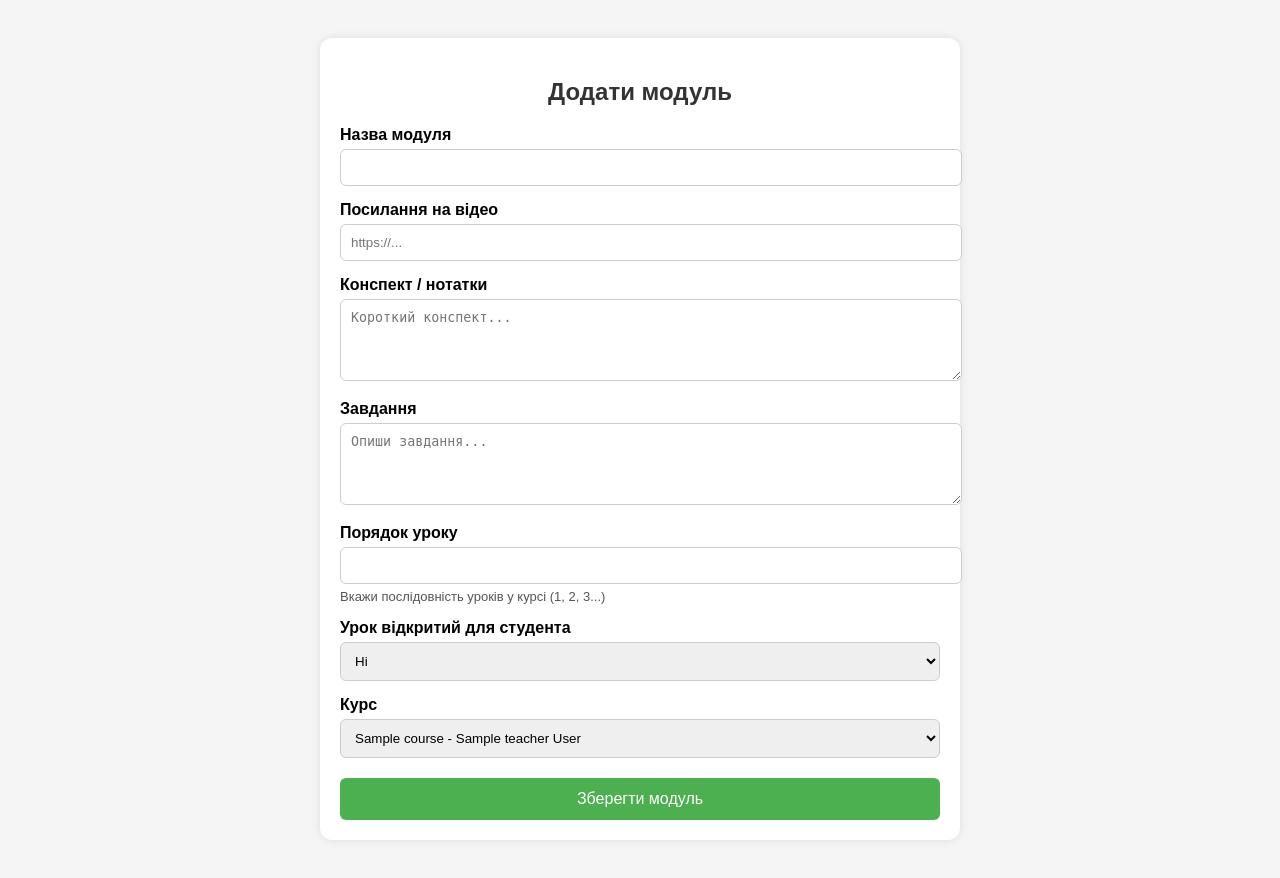
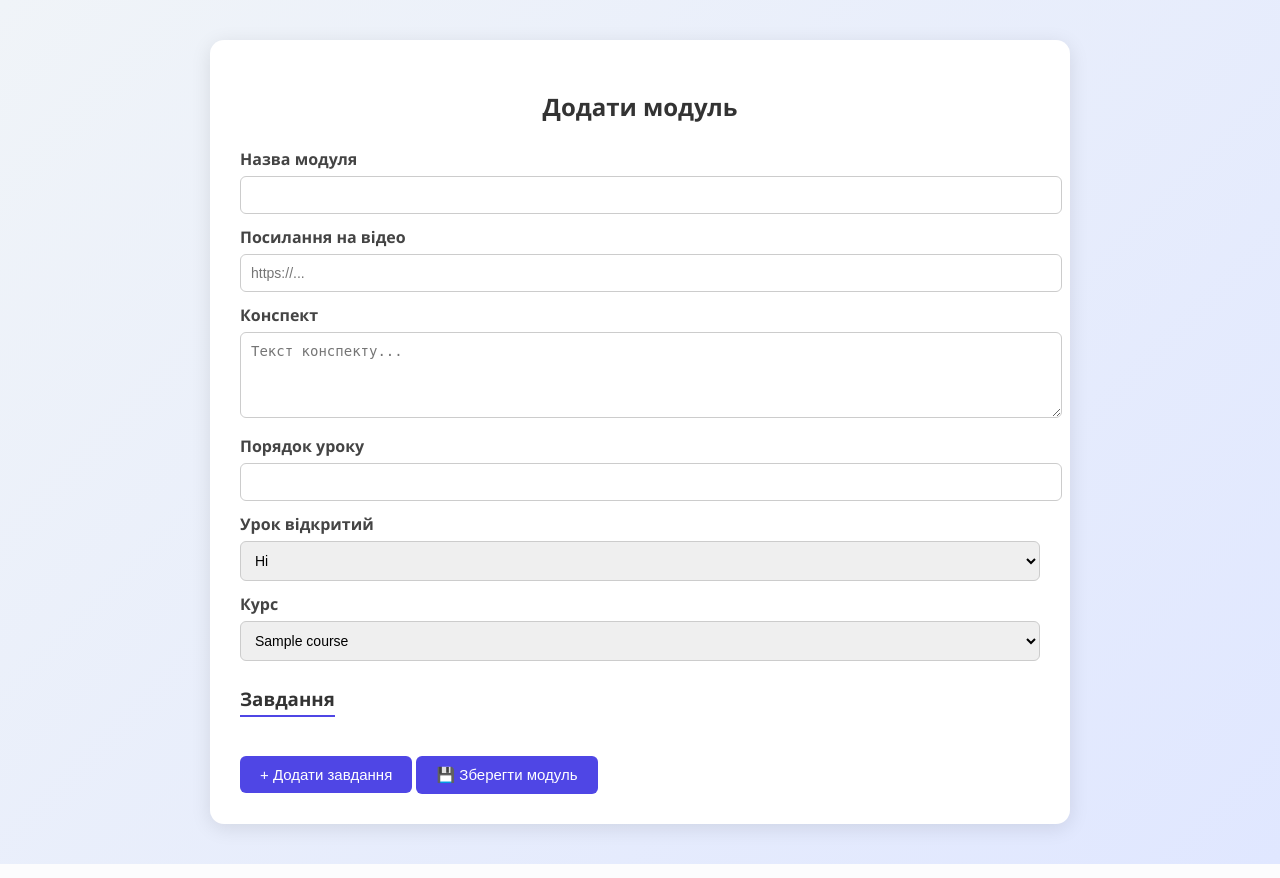
Before and after one commit to Dmytriy-OL/telegram-course-bot, a FastAPI app: template app/web/templates/courses_module_add.html in a window 1280 px wide. Run offline with FastAPI, Linux system fonts and the light colour scheme; the template is opened without the code that fills it: most values are stand-ins (such as "Sample title", 1, 10 or a date in 2020); parts of the project's set-up code (start-up, migrations or seed data) failed here and were passed over.

```diff
--- a/app/web/templates/courses_module_add.html
+++ b/app/web/templates/courses_module_add.html
@@ -2,61 +2,130 @@
 <html lang="uk">
 <head>
   <meta charset="UTF-8">
-    <title>Додати модуль</title>
+  <title>Додати модуль із завданнями</title>
   <style>
     body {
-            font-family: Arial, sans-serif;
-            background: #f5f5f5;
-            padding: 30px;
+      font-family: 'Segoe UI', Arial, sans-serif;
+      background: linear-gradient(135deg, #f0f4f8, #e0e7ff);
+      padding: 40px;
+      margin: 0;
     }
+
     .container {
-            max-width: 600px;
+      max-width: 800px;
       margin: auto;
       background: white;
-            padding: 20px;
-            border-radius: 12px;
-            box-shadow: 0 0 10px rgba(0,0,0,0.1);
+      padding: 30px;
+      border-radius: 14px;
+      box-shadow: 0 4px 20px rgba(0,0,0,0.1);
+      transition: 0.3s;
     }
+
+    .container:hover {
+      box-shadow: 0 6px 25px rgba(0,0,0,0.12);
+    }
+
     h2 {
       text-align: center;
       color: #333;
+      margin-bottom: 25px;
     }
+
     label {
       display: block;
-            margin-top: 15px;
-            font-weight: bold;
+      margin-top: 12px;
+      font-weight: 600;
+      color: #444;
     }
+
     input, textarea, select {
       width: 100%;
       padding: 10px;
-            margin-top: 5px;
+      margin-top: 6px;
       border: 1px solid #ccc;
       border-radius: 6px;
+      font-size: 14px;
+      transition: border-color 0.2s, box-shadow 0.2s;
     }
+
+    input:focus, textarea:focus, select:focus {
+      border-color: #4f46e5;
+      box-shadow: 0 0 0 2px rgba(79,70,229,0.2);
+      outline: none;
+    }
+
     button {
       margin-top: 20px;
-            width: 100%;
-            padding: 12px;
-            background: #4CAF50;
+      padding: 10px 20px;
+      background: #4f46e5;
       border: none;
       border-radius: 6px;
       color: white;
-            font-size: 16px;
+      font-size: 15px;
+      font-weight: 500;
       cursor: pointer;
+      transition: background 0.2s, transform 0.1s;
     }
+
     button:hover {
-            background: #45a049;
+      background: #4338ca;
+      transform: translateY(-1px);
     }
-        .small {
-            font-size: 13px;
-            color: #555;
-            margin-top: 5px;
+
+    .task {
+      border: 1px solid #ddd;
+      padding: 15px;
+      margin-top: 20px;
+      border-radius: 8px;
+      background: #fafafa;
+    }
+
+    .answers {
+      margin-left: 10px;
+      margin-top: 10px;
+    }
+
+    h3 {
+      margin-top: 25px;
+      color: #333;
+      border-bottom: 2px solid #4f46e5;
+      display: inline-block;
+      padding-bottom: 4px;
+    }
+
+    .alert {
+      margin-top: 20px;
+      padding: 12px 16px;
+      border-radius: 8px;
+      font-weight: 600;
+      text-align: center;
+    }
+
+    .alert.success {
+      background: #d1fae5;
+      color: #065f46;
+      border: 1px solid #a7f3d0;
+    }
+
+    .alert.error {
+      background: #fee2e2;
+      color: #991b1b;
+      border: 1px solid #fecaca;
     }
   </style>
 </head>
 <body>
 <div class="container">
   <h2>Додати модуль</h2>
+
+  {% if success %}
+    <div class="alert success">{{ success }}</div>
+  {% endif %}
+
+  {% if error %}
+    <div class="alert error">{{ error }}</div>
+  {% endif %}
+
   <form method="POST">
     <label for="title">Назва модуля</label>
     <input type="text" name="title" id="title" required>
@@ -64,17 +133,13 @@
     <label for="video_url">Посилання на відео</label>
     <input type="text" name="video_url" id="video_url" placeholder="https://...">
 
-        <label for="notes">Конспект / нотатки</label>
-        <textarea name="notes" id="notes" rows="4" placeholder="Короткий конспект..."></textarea>
-
-        <label for="assignment">Завдання</label>
-        <textarea name="assignment" id="assignment" rows="4" placeholder="Опиши завдання..."></textarea>
+    <label for="notes">Конспект</label>
+    <textarea name="notes" id="notes" rows="4" placeholder="Текст конспекту..."></textarea>
 
     <label for="order">Порядок уроку</label>
     <input type="number" name="order" id="order" min="1" required>
-        <div class="small">Вкажи послідовність уроків у курсі (1, 2, 3...)</div>
 
-        <label for="is_active">Урок відкритий для студента</label>
+    <label for="is_active">Урок відкритий</label>
     <select name="is_active" id="is_active">
       <option value="true">Так</option>
       <option value="false" selected>Ні</option>
@@ -83,18 +148,52 @@
     <label for="course_id">Курс</label>
     <select name="course_id" id="course_id" required>
       {% for course in courses %}
-                <option value="{{ course.id }}">
-                    {{ course.title }}
-                    {% if course.teacher %}
-                        - {{ course.teacher.name }} {{ course.teacher.surname }}
-                    {% endif %}
-                </option>
+        <option value="{{ course.id }}">{{ course.title }}</option>
       {% endfor %}
     </select>
 
+    <h3>Завдання</h3>
+    <div id="tasks"></div>
+    <button type="button" onclick="addTask()">+ Додати завдання</button>
 
-        <button type="submit">Зберегти модуль</button>
+    <button type="submit">💾 Зберегти модуль</button>
   </form>
 </div>
+
+<script>
+  let taskCount = 0;
+
+  function addTask() {
+    taskCount++;
+    const taskDiv = document.createElement("div");
+    taskDiv.classList.add("task");
+
+    taskDiv.innerHTML = `
+      <label>Питання ${taskCount}</label>
+      <textarea name="tasks[${taskCount}][question]" rows="2" required></textarea>
+
+      <div class="answers">
+        <label>✅ Правильна відповідь</label>
+        <input type="text" name="tasks[${taskCount}][answers][0][text]" required>
+        <input type="hidden" name="tasks[${taskCount}][answers][0][is_correct]" value="true">
+
+        <label>❌ Неправильна відповідь 1</label>
+        <input type="text" name="tasks[${taskCount}][answers][1][text]" required>
+        <input type="hidden" name="tasks[${taskCount}][answers][1][is_correct]" value="false">
+
+        <label>❌ Неправильна відповідь 2</label>
+        <input type="text" name="tasks[${taskCount}][answers][2][text]" required>
+        <input type="hidden" name="tasks[${taskCount}][answers][2][is_correct]" value="false">
+
+        <label>❌ Неправильна відповідь 3</label>
+        <input type="text" name="tasks[${taskCount}][answers][3][text]" required>
+        <input type="hidden" name="tasks[${taskCount}][answers][3][is_correct]" value="false">
+      </div>
+    `;
+
+    document.getElementById("tasks").appendChild(taskDiv);
+    taskDiv.scrollIntoView({ behavior: "smooth" });
+  }
+</script>
 </body>
 </html>
```
Also changed, not shown: app/web/routes/admin/create_module_courses.py (+41 -17 lines). Lines whose indentation alone changed are shown as unchanged.
